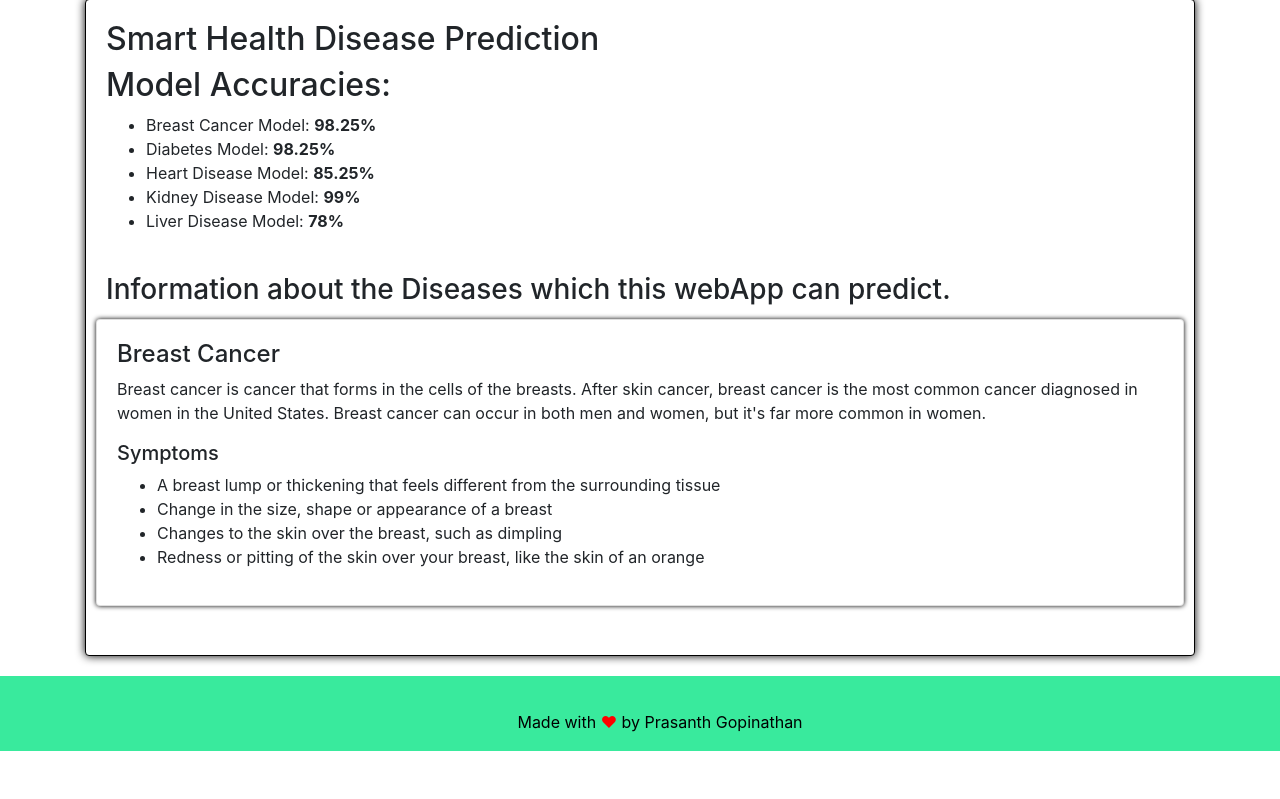
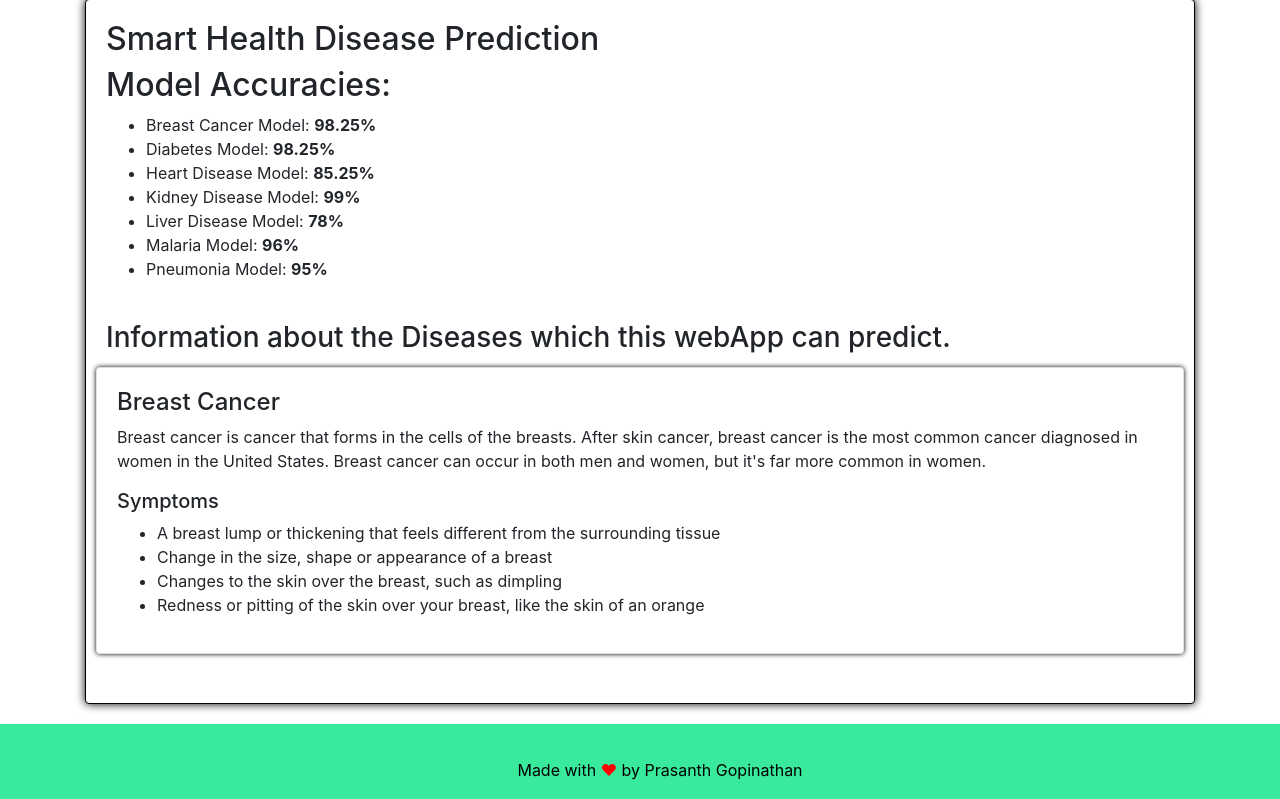
Before and after one commit to prasanthg24/Multi-Disease-Prediction, a Flask app: page / in a window 1280 px wide. Shown: the part 97-896 px from the top of the page. Before the commit the page ends 848 px from the top, so only its background shows below. Run offline with Flask 2, Linux system fonts and the light colour scheme; some libraries are stand-ins or nearby versions.

Commit message:
Code updated

```diff
--- a/templates/home.html
+++ b/templates/home.html
@@ -17,9 +17,9 @@
             <li>Heart Disease Model: <strong>85.25%</strong></li>
             <li>Kidney Disease Model: <strong>99%</strong></li>
             <li>Liver Disease Model: <strong>78%</strong></li>
-               <!--
+
             <li>Malaria Model: <strong>96%</strong></li>
-            <li>Pneumonia Model: <strong>95%</strong></li> -->
+            <li>Pneumonia Model: <strong>95%</strong></li>
         </ul>
         <br>
         <h3>Information about the Diseases which this webApp can predict.</h3>
```
